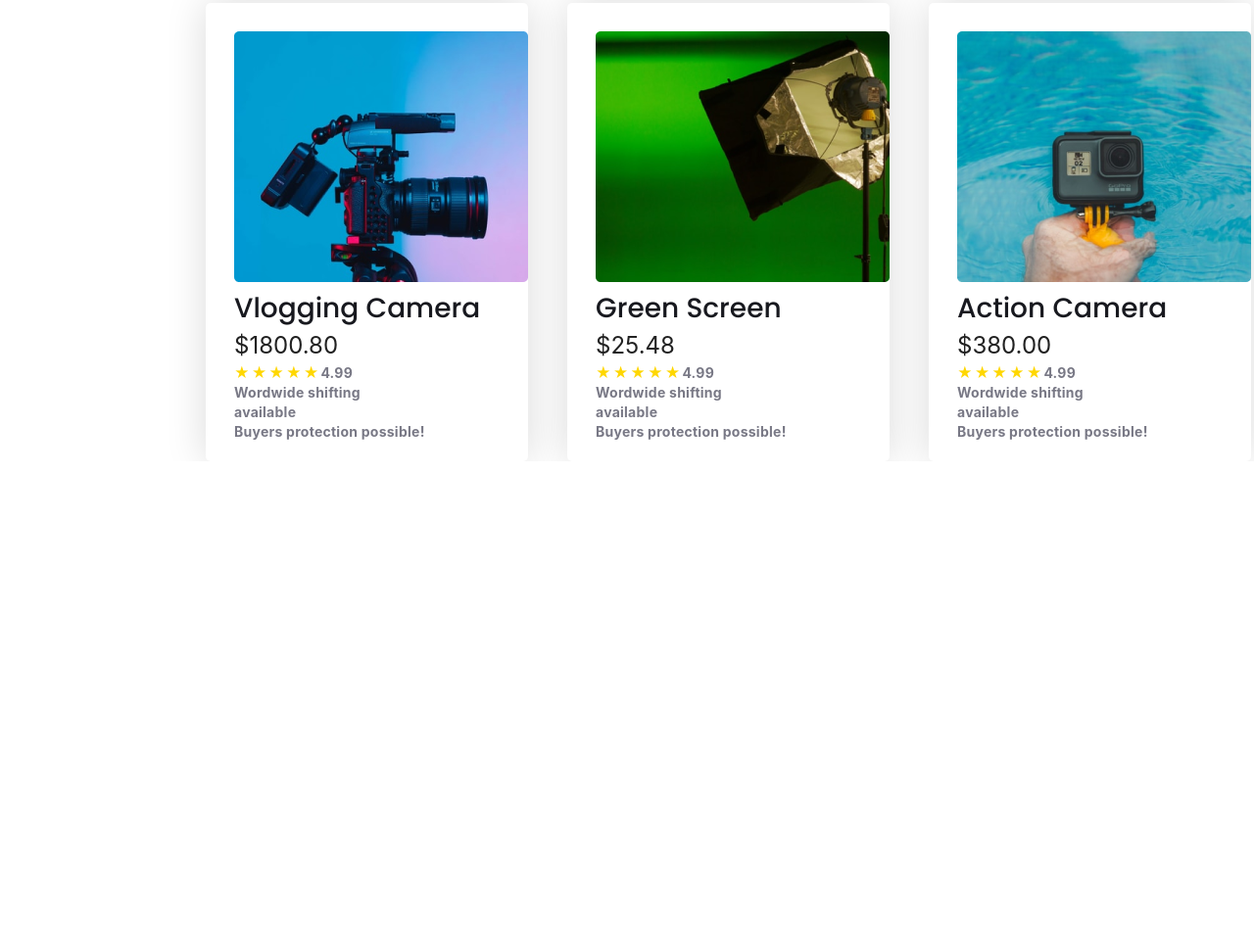
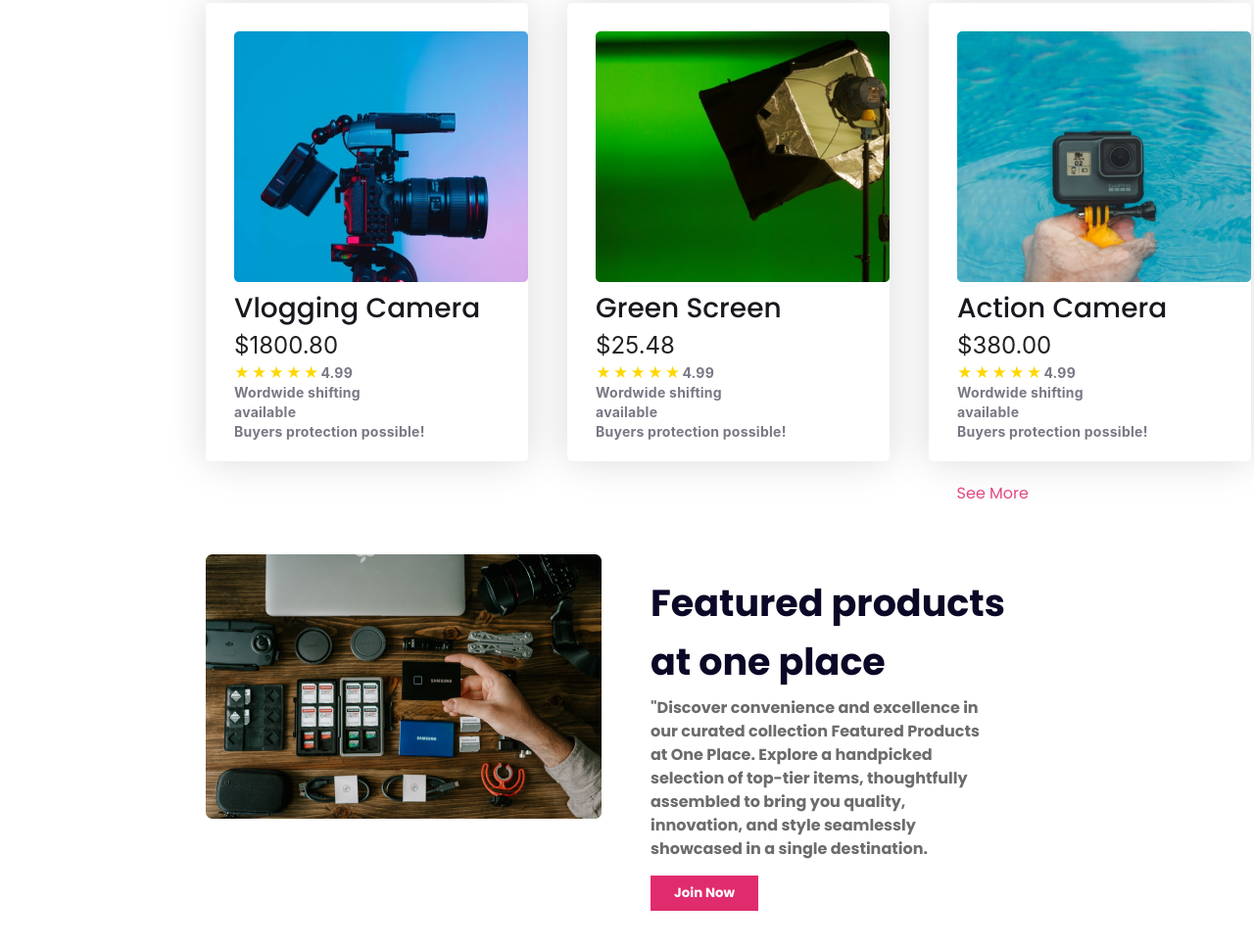
Before and after one commit to noobarafat/Digital-Gears-Shop, a plain HTML site: page index.html in a window 1280 px wide. Shown: the part 2232-3200 px from the top of the page at 98% size. Before the commit the page ends 2703 px from the top, so only its background shows below. Drawn offline with Linux system fonts and the light colour scheme.

Commit message:
Featured Products section added

```diff
--- a/index.html
+++ b/index.html
@@ -116,6 +116,21 @@
                     <p class="gear-description">Wordwide shifting <br> available <br>Buyers protection possible!</p>
                 </div>
             </div>
+            <p class="see-more ">See More</p>
+        </section>
+
+        <section class="featured-product">
+            <div class="featured-product-container">
+                <div class="feature-product-photo">
+                    <img src="./images/gear.png" alt="">
+                </div>
+                <div class="feature-product-content">
+                    <h1>Featured products at one place</h1>
+                    <p>"Discover convenience and excellence in our curated collection Featured Products at One Place. Explore a handpicked selection of top-tier items, thoughtfully assembled to bring you quality, innovation, and style seamlessly showcased in a single destination.</p>
+
+                    <button>Join Now</button>
+                </div>
+            </div>
         </section>
     </main>
 
--- a/styles/styles.css
+++ b/styles/styles.css
@@ -129,11 +129,11 @@ nav ul li a {
     text-align: left;
 }
 
-.gear img{
+.gear img {
     transition: transform 0.3s ease;
 }
 
-.gear img:hover{
+.gear img:hover {
     transform: scale(1.02);
 }
 
@@ -166,6 +166,58 @@ nav ul li a {
     font-size: 15px;
     letter-spacing: 2px;
     color: gold;
+}
+
+.see-more {
+    text-align: right;
+    padding-right: 20px;
+    padding-top: 20px;
+    color: rgba(224, 44, 109, 0.87);
+    font-weight: 700px;
+    padding-bottom: 50px;
+}
+
+
+/* Featured Product section style */
+
+.featured-product {
+    margin: 0px 210px 100px 210px;
+}
+
+.featured-product-container {
+    display: flex;
+    justify-content: space-between;
+    gap: 50px;
+}
+
+.feature-product-content {
+    padding-top: 20px;
+}
+
+.feature-product-content h1 {
+    color: #0A0826;
+    font-size: 38px;
+    font-weight: 700;
+    line-height: 60px;
+}
+
+.feature-product-content p {
+    color: #6C6C6C;
+    font-size: 16px;
+    font-style: normal;
+    font-weight: 700;
+    line-height: 24px;
+    padding-top: 5px;
+    padding-right: 50px;
+}
+
+.feature-product-content button{
+    background: #E02C6D;
+    padding: 8px 24px;
+    border: none;
+    margin-top: 15px;
+    color: white;
+    font-weight: 700;
 }
 
 
```
